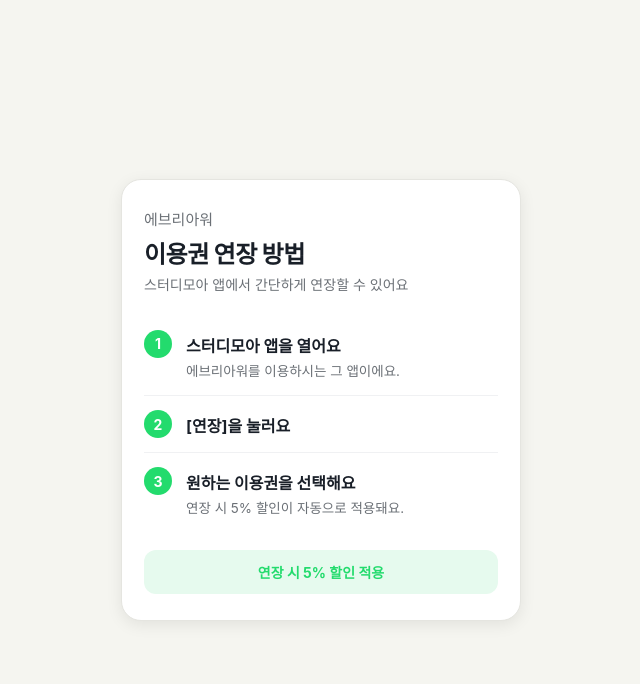
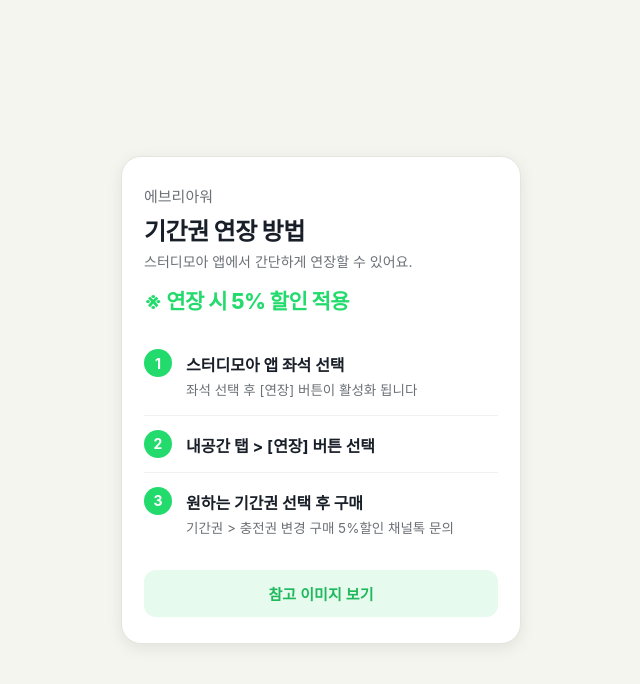
Before and after one commit to everyhour365/EH_CRM_Pages, a plain HTML site: page extend/index.html in a window 1280 px wide. Shown: the whole page, without its empty margins (319-959 px from the left). Drawn offline with Linux system fonts and the light colour scheme.

Commit message:
연장 방법 페이지: 문구·구성 변경, 참고 이미지 보기 추가 (충전권·기간권)
Co-Authored-By: Claude Sonnet 5.5 <noreply@anthropic.com>

```diff
--- a/extend/index.html
+++ b/extend/index.html
@@ -3,7 +3,7 @@
 <head>
 <meta charset="UTF-8" />
 <meta name="viewport" content="width=device-width, initial-scale=1.0, maximum-scale=1.0" />
-<title>이용권 연장 방법</title>
+<title>기간권 연장 방법</title>
 <meta name="robots" content="noindex" />
 <style>
   * { box-sizing: border-box; }
@@ -18,7 +18,8 @@
   }
   .brand { margin: 0; font-size: 15px; font-weight: 500; color: #6b7076; }
   .title { margin: 6px 0 4px; font-size: 24px; font-weight: 800; color: #191f28; letter-spacing: -0.02em; }
-  .sub { margin: 0 0 22px; font-size: 14px; color: #6b7076; }
+  .sub { margin: 0 0 14px; font-size: 14px; color: #6b7076; word-break: keep-all; }
+  .discount { margin: 0 0 20px; font-size: 21px; font-weight: 800; color: #23db6d; letter-spacing: -0.02em; word-break: keep-all; }
   .steps { list-style: none; margin: 0; padding: 0; }
   .step { display: flex; gap: 14px; align-items: flex-start; padding: 14px 0; border-top: 1px solid #f0f1f3; }
   .step:first-child { border-top: none; }
@@ -26,43 +27,57 @@
     flex: 0 0 28px; height: 28px; border-radius: 50%; background: #23db6d; color: #fff;
     display: flex; align-items: center; justify-content: center; font-size: 14px; font-weight: 700;
   }
-  .step-title { margin: 3px 0 0; font-size: 16px; font-weight: 700; color: #191f28; }
-  .step-desc { margin: 4px 0 0; font-size: 13.5px; color: #6b7076; line-height: 1.5; }
-  .badge {
-    margin-top: 18px; padding: 12px 14px; border-radius: 12px; background: #e6faee;
-    color: #23db6d; font-size: 14px; font-weight: 700; text-align: center;
+  .step-title { margin: 3px 0 0; font-size: 16px; font-weight: 700; color: #191f28; word-break: keep-all; }
+  .step-desc { margin: 4px 0 0; font-size: 13.5px; color: #6b7076; line-height: 1.5; word-break: keep-all; }
+  .ref-btn {
+    display: block; width: 100%; margin-top: 18px; padding: 13px; border: none; border-radius: 12px;
+    background: #e6faee; color: #1fb85c; font-size: 15px; font-weight: 700; cursor: pointer;
   }
+  .ref-img { display: none; margin-top: 12px; }
+  .ref-img img { display: block; width: 100%; height: auto; border-radius: 12px; border: 1px solid #e5e5e0; }
+  .ref-img.open { display: block; }
 </style>
 </head>
 <body>
   <div class="card">
     <p class="brand">에브리아워</p>
-    <h1 class="title">이용권 연장 방법</h1>
-    <p class="sub">스터디모아 앱에서 간단하게 연장할 수 있어요</p>
+    <h1 class="title">기간권 연장 방법</h1>
+    <p class="sub">스터디모아 앱에서 간단하게 연장할 수 있어요.</p>
+    <p class="discount">※ 연장 시 5% 할인 적용</p>
     <ol class="steps">
       <li class="step">
         <span class="num">1</span>
         <div>
-          <p class="step-title">스터디모아 앱을 열어요</p>
-          <p class="step-desc">에브리아워를 이용하시는 그 앱이에요.</p>
+          <p class="step-title">스터디모아 앱 좌석 선택</p>
+          <p class="step-desc">좌석 선택 후 [연장] 버튼이 활성화 됩니다</p>
         </div>
       </li>
       <li class="step">
         <span class="num">2</span>
         <div>
-          <p class="step-title">[연장]을 눌러요</p>
-
+          <p class="step-title">내공간 탭 &gt; [연장] 버튼 선택</p>
         </div>
       </li>
       <li class="step">
         <span class="num">3</span>
         <div>
-          <p class="step-title">원하는 이용권을 선택해요</p>
-          <p class="step-desc">연장 시 5% 할인이 자동으로 적용돼요.</p>
+          <p class="step-title">원하는 기간권 선택 후 구매</p>
+          <p class="step-desc">기간권 &gt; 충전권 변경 구매 5%할인 채널톡 문의</p>
         </div>
       </li>
     </ol>
-    <div class="badge">연장 시 5% 할인 적용</div>
+    <button class="ref-btn" id="refBtn" type="button" aria-expanded="false" aria-controls="refImg">참고 이미지 보기</button>
+    <div class="ref-img" id="refImg">
+      <a href="../assets/extend-guide.jpg" target="_blank" rel="noopener"><img src="../assets/extend-guide.jpg" alt="충전권 &amp; 기간권 연장방법: 스터디모아앱 내공간 &gt; 연장 &gt; 이용권 구매" /></a>
+    </div>
   </div>
+<script>
+  var btn = document.getElementById("refBtn"), box = document.getElementById("refImg");
+  btn.addEventListener("click", function () {
+    var open = box.classList.toggle("open");
+    btn.textContent = open ? "참고 이미지 닫기" : "참고 이미지 보기";
+    btn.setAttribute("aria-expanded", open ? "true" : "false");
+  });
+</script>
 </body>
 </html>
```
Also changed, not shown: extend-charge/index.html (+29 -14 lines), assets/extend-guide.jpg (added).
